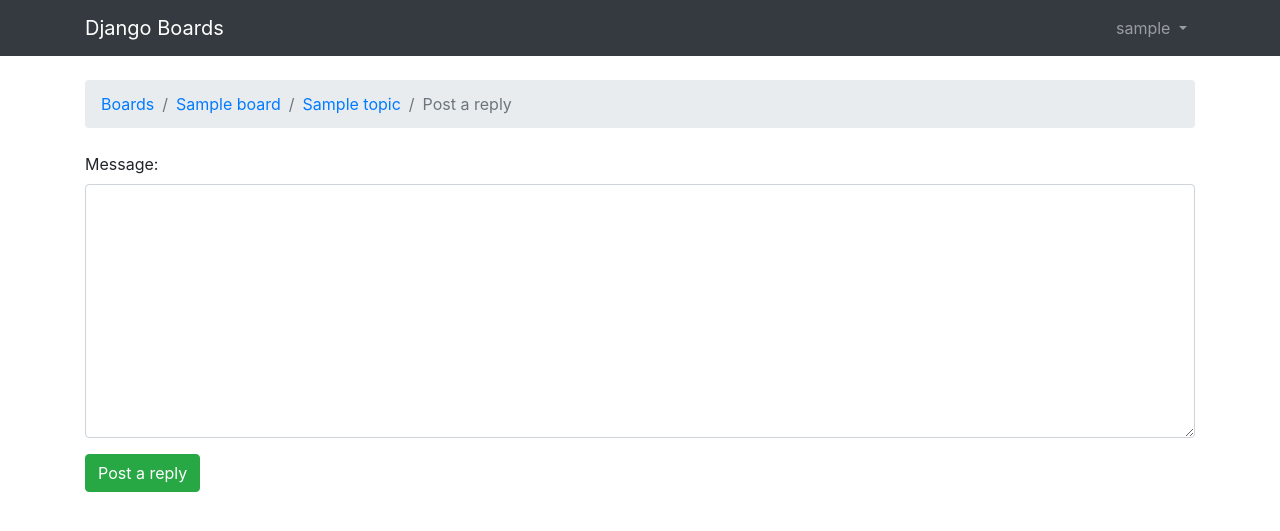
After one commit to afrunk/A-Complete-Beginner-s-Guide-to-Django, a Django app: page /boards/1/topics/1/reply/ in a window 1280 px wide. The commit adds this page. Shown: the top 531 px of the page. Run offline with Django 3.2, Linux system fonts and the light colour scheme; a user stored in the database is signed in; tables that the repository leaves empty hold one stand-in row (values such as "Sample post"); some libraries are stand-ins or nearby versions.

Commit message:
reply list

```diff
--- a/boards/forms.py
+++ b/boards/forms.py
@@ -1,5 +1,5 @@
 from django import forms
-from .models import Topic
+from .models import Topic,Post
 
 class NewTopicForm(forms.ModelForm):
     message = forms.CharField(
@@ -14,3 +14,8 @@ class NewTopicForm(forms.ModelForm):
     class Meta:
         model = Topic
         fields =['subject','message']
+
+class PostForm(forms.ModelForm):
+    class Meta:
+        model = Post
+        fields = ['message',]
--- a/boards/models.py
+++ b/boards/models.py
@@ -37,6 +37,14 @@ class Board(models.Model):
     def __str__(self):
         return self.name
 
+    # 定义两个方法 稍后在 HTML 模板中进行调用
+    def get_posts_count(self):
+        # 使用 self 是 class Board 的一个实例方法
+        return Post.objects.filter(topic__board=self).count()
+
+    def get_last_post(self):
+        return Post.objects.filter(topic__board=self).order_by('-created_at').first()
+
 # 帖子
 class Topic(models.Model):
     subject = models.CharField(max_length=255)
@@ -45,8 +53,12 @@ class Topic(models.Model):
     # 访问属于该板块下的 Topic 列表
     board =models.ForeignKey(Board,related_name='topics',on_delete=models.CASCADE)
     starter= models.ForeignKey(User,related_name='topics',on_delete=models.CASCADE)
+    views = models.PositiveIntegerField(default =0)
 
+    def __str__(self):
+        return self.subject
 # 回复
+from  django.utils.text import Truncator
 class Post(models.Model):
     message = models.TextField(max_length=4000)
     #模型之间创建一个链接，并在数据库级别创建适当的关系
@@ -61,3 +73,6 @@ class Post(models.Model):
     created_by = models.ForeignKey(User,related_name='posts',on_delete=models.CASCADE)
     # 看注释理解 related_name = '+' 的用法
     update_by = models.ForeignKey(User,null=True,related_name='+',on_delete=models.CASCADE)
+    def __str__(self):
+        truncated_message = Truncator(self.message)
+        return truncated_message.chars(30)
--- a/boards/views.py
+++ b/boards/views.py
@@ -22,11 +22,14 @@ def jsrender(request):
         'List': json.dumps(list),
     })
 
+from django.db.models import Count
 # re 匹配方法
 def board_topics(request,pk):
     #pk 表示主键的意思
     board = Board.objects.get(pk=pk)
-    return render(request,'topics.html',{'board':board})
+    # 回复数 直接使用 sql 语句实现回复数的统计
+    topics = board.topics.order_by('-last_updated').annotate(replies=Count('posts') - 1)
+    return render(request,'topics.html',{'board':board,'topics':topics})
 
 # 适配 django2.2 的路由 path 匹配算法
 def board_topics_2(request,pk):
@@ -35,11 +38,12 @@ def board_topics_2(request,pk):
 
 # 引入我们创建的表单
 from .forms import NewTopicForm
+from django.contrib.auth.decorators import login_required
+# 避免它被未登录的用户访问
+@login_required
 # 新建 topic 的函数
 def new_topic(request,pk):
     board = get_object_or_404(Board,pk=pk)
-    user = User.objects.first()
-
     if request.method =='POST':
         # 如果是 POST 请求 则将请求传入表单
         form = NewTopicForm(request.POST)
@@ -49,18 +53,47 @@ def new_topic(request,pk):
             # 因为这是一个 Topic form 所以会创建一个 Topic
             topic = form.save(commit=False)
             topic.board=board
-            topic.starter = user
+            topic.starter = request.user # <- hrer
             topic.save()
 
             post = Post.objects.create(
                 message = form.cleaned_data.get('message'),
                 topic = topic,
-                created_by=user
+                created_by=request.user # and here
             )
             # 重定向
-            return redirect('board_topics2',pk=board.pk)
+            return redirect('topic_posts',pk=pk,topic_pk=topic.pk)
     else:
         form = NewTopicForm()
     # 如果数据是无效的 ，django 会给 form 添加错误列表
     # 然后 视图函数不会做任何处理并且原本的表单页面 并显示错误
     return render(request,'new_topic.html',{'board':board,'form':form})
+
+# 回复列表
+def topic_posts(request, pk, topic_pk):
+    topic = get_object_or_404(Topic, board__pk=pk, pk=topic_pk)
+    # 尝试使用外键的反方向操作来读取 post 里面的内容
+    for post in topic.post_set.all():
+        print(post.message)
+    topic.views +=1
+    topic.save()
+    return render(request, 'topic_posts.html', {'topic': topic})
+
+# 添加回复
+# 防止未登录的用户进行添加
+from .forms import PostForm
+@login_required
+def reply_topic(request,pk,topic_pk):
+    # 获取 topic 的内容
+    topic = get_object_or_404(Topic,board__pk=pk,pk=topic_pk)
+    if request.method =='POST':
+        form = PostForm(request.POST)
+        if form.is_valid():
+            post = form.save(commit=False)
+            post.topic = topic
+            post.created_by = request.user
+            post.save()
+            return redirect('topic_posts',pk=pk,topic_pk=topic_pk)
+    else:
+        form = PostForm()
+    return render(request,'reply_topic.html',{'topic':topic,'form':form})
--- a/myproject/urls.py
+++ b/myproject/urls.py
@@ -58,4 +58,10 @@ urlpatterns = [
     path('boards/<int:pk>/',views.board_topics_2,name='board_topics2'),
     path('boards/<int:pk>/new/',views.new_topic,name='new_topic'),
     path('jsrender',views.jsrender,name='jsrender'), # jsrender 传递参数
+
+    # 回复列表路由
+    path('boards/<int:pk>/topics/<int:topic_pk>/',views.topic_posts,name='topic_posts'),
+    # 添加新的回复
+    path('boards/<int:pk>/topics/<int:topic_pk>/reply/',views.reply_topic,name='reply_topic'),
+
 ]
--- a/templates/login.html
+++ b/templates/login.html
@@ -17,6 +17,7 @@
             <h3 class="card-title">Log in</h3>
             <form method="post" novalidate>
               {% csrf_token %}
+                <input type="hidden" name="next" value="{{ next }}">
               {% include 'includes/form.html' %}
               <button type="submit" class="btn btn-primary btn-block">Log in</button>
             </form>
--- /dev/null
+++ b/templates/reply_topic.html
@@ -0,0 +1,38 @@
+{% extends 'base.html' %}
+
+{% load static %}
+
+{% block title %}Post a reply{% endblock %}
+
+{% block breadcrumb %}
+  <li class="breadcrumb-item"><a href="{% url 'home' %}">Boards</a></li>
+  <li class="breadcrumb-item"><a href="{% url 'board_topics2' topic.board.pk %}">{{ topic.board.name }}</a></li>
+  <li class="breadcrumb-item"><a href="{% url 'topic_posts' topic.board.pk topic.pk %}">{{ topic.subject }}</a></li>
+  <li class="breadcrumb-item active">Post a reply</li>
+{% endblock %}
+
+{% block content %}
+
+  <form method="post" class="mb-4">
+    {% csrf_token %}
+    {% include 'includes/form.html' %}
+    <button type="submit" class="btn btn-success">Post a reply</button>
+  </form>
+
+  {% for post in topic.posts.all %}
+    <div class="card mb-2">
+      <div class="card-body p-3">
+        <div class="row mb-3">
+          <div class="col-6">
+            <strong class="text-muted">{{ post.created_by.username }}</strong>
+          </div>
+          <div class="col-6 text-right">
+            <small class="text-muted">{{ post.created_at }}</small>
+          </div>
+        </div>
+        {{ post.message }}
+      </div>
+    </div>
+  {% endfor %}
+
+{% endblock %}
--- a/templates/topics.html
+++ b/templates/topics.html
@@ -25,10 +25,10 @@
         <tbody>
             {% for topic in board.topics.all %}
                 <tr>
-                    <td>{{ topic.subject }}</td>
+                    <td><a href="{% url 'topic_posts' board.id topic.id %}">{{ topic.subject }}</a></td>
                     <td>{{ topic.starter.username }}</td>
                     <td>0</td>
-                    <td>0</td>
+                    <td>{{ topic.views }}</td>
                     <td>{{ topic.last_updated }}</td>
                 </tr>
             {% endfor %}
```
Also changed, not shown: templates/home.html (+13 -3 lines), templates/topic_posts.html (added, +52 -0 lines), README.md, boards/migrations/0003_topic_views.py (added), static/img/3.png (added).
